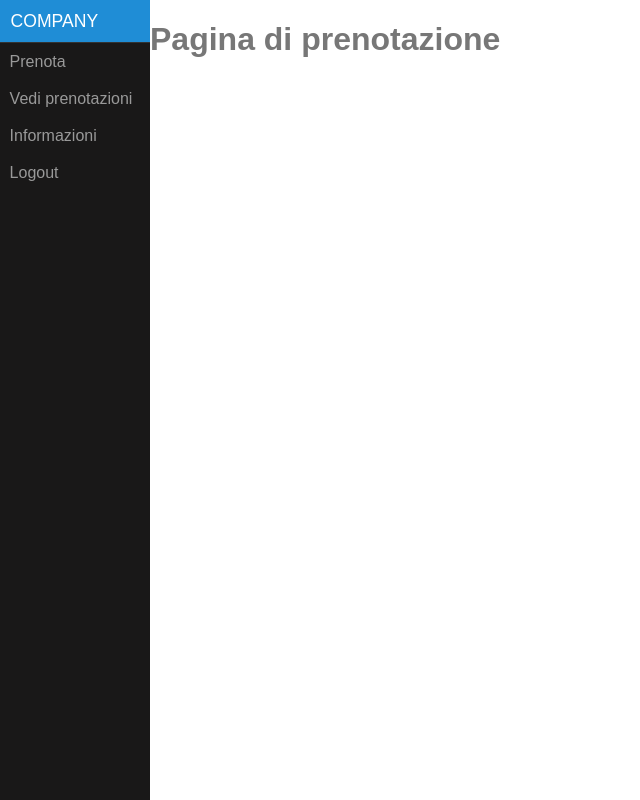
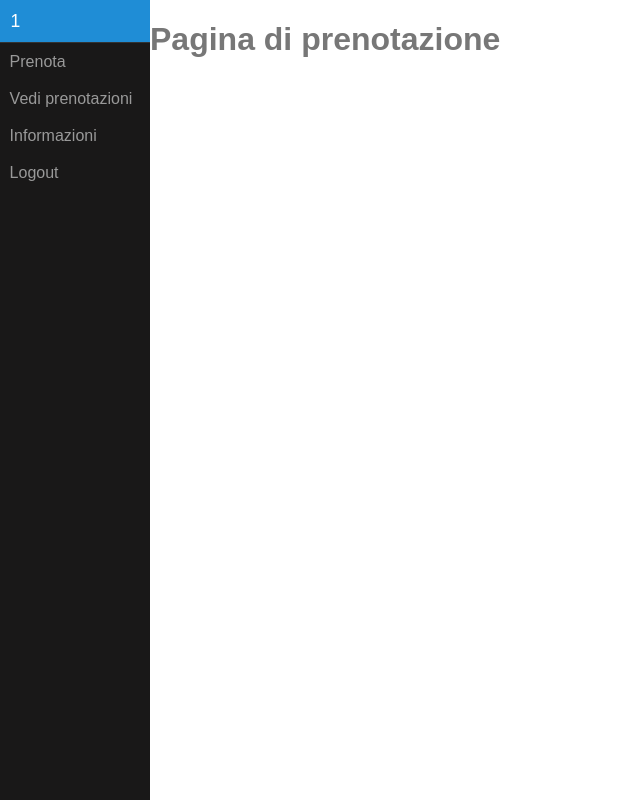
Before and after one commit to AurelioPennacchio/Tesina, a PHP site: page /user/home in a window 1280 px wide. Shown: the whole page, without its empty margins (0-640 px from the left). Run offline with PHP 8.4, Linux system fonts and the light colour scheme; the visitor is signed in with stand-in values (Sample User, id 1).

Commit message:
Apportate delle modifiche

```diff
--- a/application/view/user/menu.php
+++ b/application/view/user/menu.php
@@ -19,7 +19,7 @@
     </a>
     <div id="menu">
         <div class="pure-menu">
-            <a class="pure-menu-heading" href="#">Company</a>
+            <a class="pure-menu-heading" href="#"> <?php echo $_SESSION['id']; ?> </a>
             <ul class="pure-menu-list">
                 <li class="pure-menu-item"><a href="<?php echo URL; ?>user/home" class="pure-menu-link">Prenota</a></li>
                 <li class="pure-menu-item"><a href="<?php echo URL; ?>user/vediPrenotazioni" class="pure-menu-link">Vedi prenotazioni</a></li>
```
